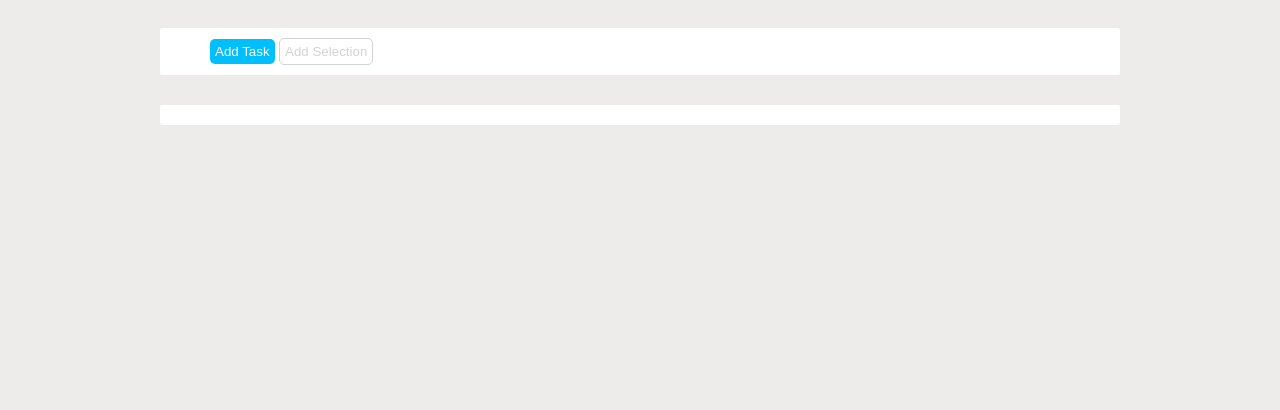
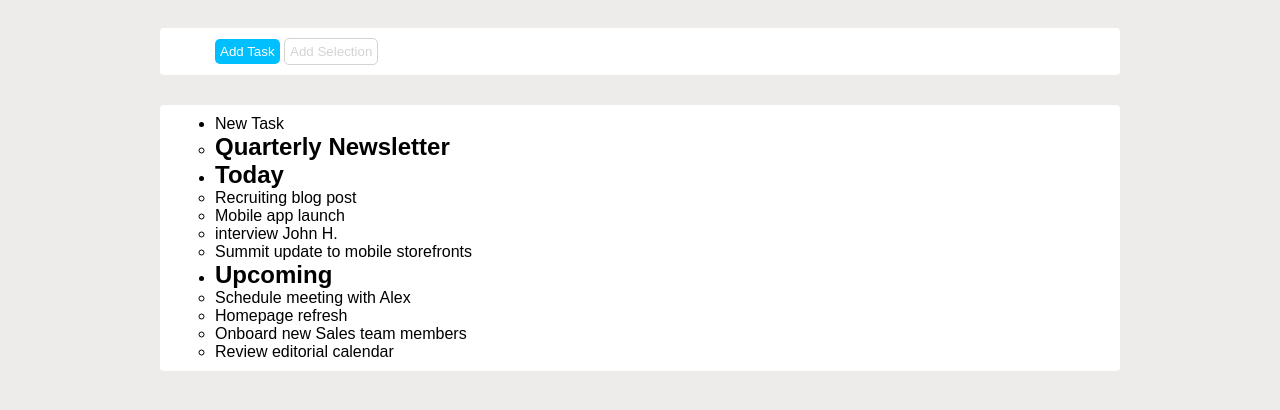
Before and after one commit to federicahu99/html-css-toboolist, a plain HTML site: page index.html in a window 1280 px wide. Shown: the part 72-482 px from the top of the page. Drawn offline with Linux system fonts and the light colour scheme.

Commit message:
added list

```diff
--- a/css/style.css
+++ b/css/style.css
@@ -37,9 +37,9 @@ body {
     margin: 30px auto;
     background-color: white;
     border: none;
-    padding: 10px 50px;
+    padding: 10px 55px;
     width: 75%;
-    border-radius: 2px;
+    border-radius: 4px;
 }
 
 #add-task {
@@ -57,3 +57,9 @@ body {
     border-radius: 5px;
     padding: 5px;
 }
+
+/* contenitore grande */
+
+.secondo {
+     margin-top: none;
+}
--- a/index.html
+++ b/index.html
@@ -16,14 +16,51 @@
         <h1>Toboolist</h1>
     </header>
 
+
+    <!--Corpo principale della pagina-->
     <main>
         <div class="contenitore">
             <button id="add-task">Add Task</button>
             <button id="add-selection">Add Selection</button>
         </div>
 
-        <div class="contenitore">
+    <!--lista to do-->
+        <div class="contenitore secondo">
+             <section>
+                <ul>
+                    <li> New Task
+                        <ul>
+                            <li><h2>Quarterly Newsletter</h2></li>
+                        </ul>
+                    </li>
+                </ul>
+            </section>
 
+            <section>
+                <ul>
+                    <li> <h2>Today</h2>
+                        <ul>
+                            <li>Recruiting blog post</li>
+                            <li>Mobile app launch</li>
+                            <li>interview John H.</li>
+                            <li>Summit update to mobile storefronts</li>
+                        </ul>
+                    </li>
+                </ul>
+            </section>
+
+            <section>
+                <ul>
+                    <li> <h2>Upcoming</h2>
+                        <ul>
+                            <li>Schedule meeting with Alex</li>
+                            <li>Homepage refresh</li>
+                            <li>Onboard new Sales team members</li>
+                            <li>Review editorial calendar</li>
+                        </ul>
+                    </li>
+                </ul>
+            </section>
         </div>
     </main>
 
```
